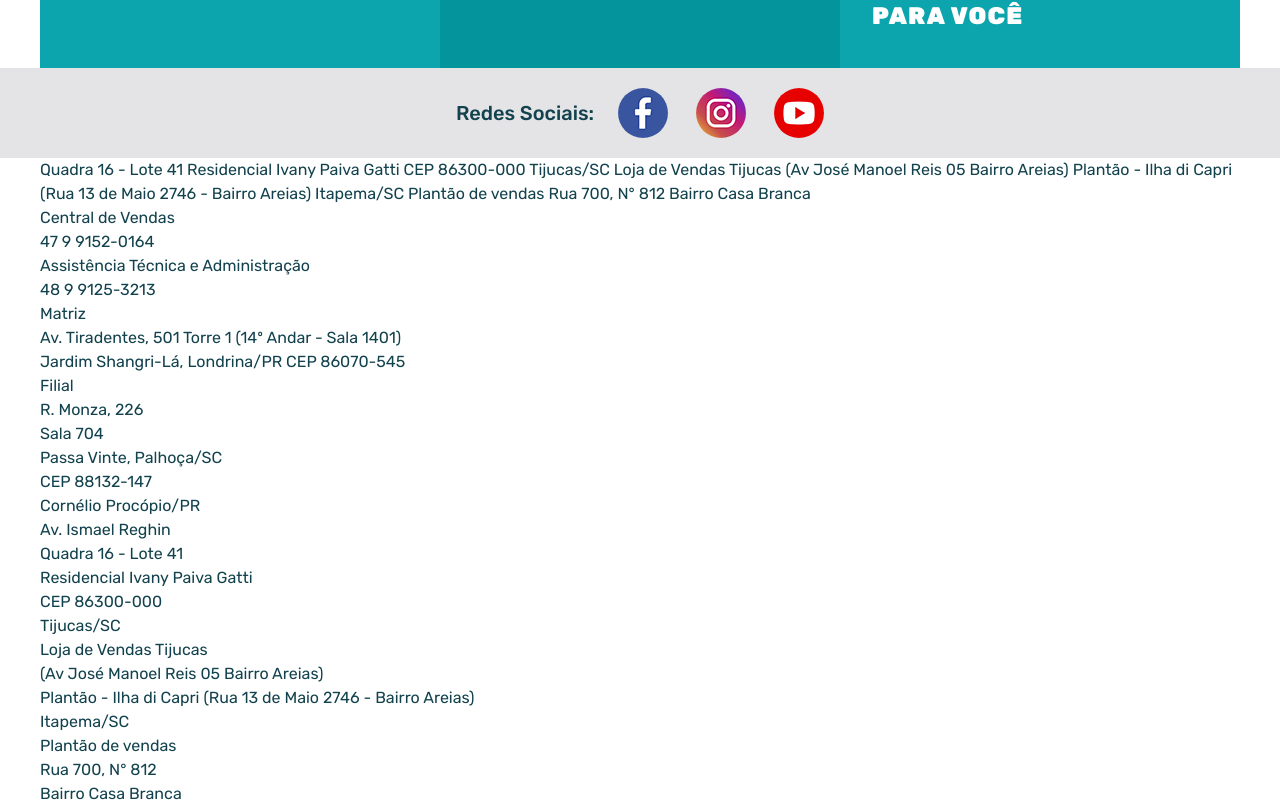
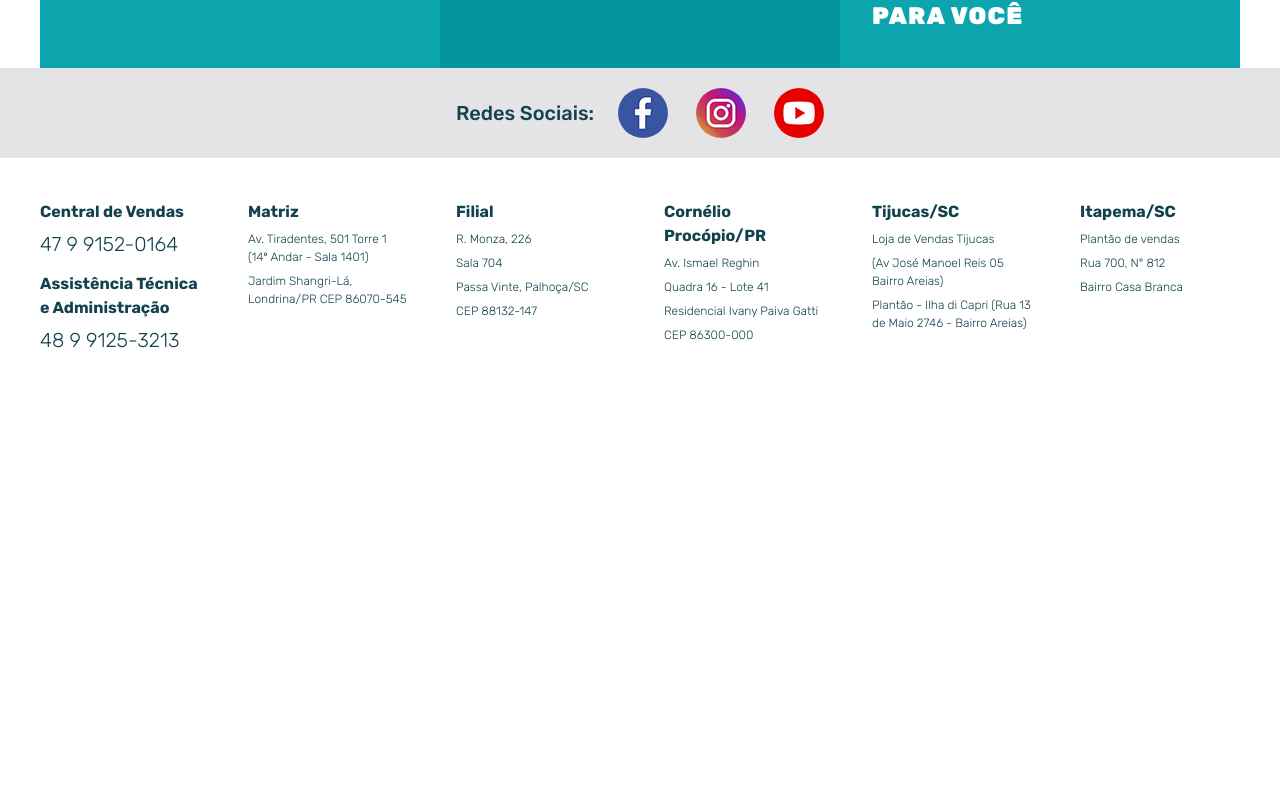
Before and after one commit to renzi-fidele-frontend/construtora-amc, a Next.js app: page / in a window 1280 px wide. Shown: the part 9012-9818 px from the top of the page. After the commit the page ends 9408 px from the top, so only its background shows below. Built offline with nearby package versions, Linux system fonts and the light colour scheme.

Commit message:
feat: Adicionando a seção contendo os dados de contato e finalizando a estrutura da versão desktop

```diff
--- a/components/layout/Footer.tsx
+++ b/components/layout/Footer.tsx
@@ -87,25 +87,25 @@ const Footer = () => {
          </div>
          {/* Última linha */}
          <Container>
-            <div>
-               Quadra 16 - Lote 41 Residencial Ivany Paiva Gatti CEP 86300-000 Tijucas/SC Loja de Vendas Tijucas (Av José Manoel Reis 05 Bairro
-               Areias) Plantão - Ilha di Capri (Rua 13 de Maio 2746 - Bairro Areias) Itapema/SC Plantão de vendas Rua 700, N° 812 Bairro Casa
-               Branca
-               <div>
+            <div className="flex flex-nowrap justify-between gap-12 py-10.5 text-[12px] font-light [&_h6]:text-base [&_h6]:font-bold [&_p]:mt-1.5 *:flex-1">
+               {/* Central de vendas e Assistência Técnica */}
+               <div className="[&_p]:text-xl">
                   <div>
                      <h6>Central de Vendas</h6>
                      <p>47 9 9152-0164</p>
                   </div>
-                  <div>
+                  <div className="mt-3.5">
                      <h6>Assistência Técnica e Administração</h6>
                      <p>48 9 9125-3213</p>
                   </div>
                </div>
+               {/* Matriz */}
                <div>
                   <h6>Matriz</h6>
                   <p>Av. Tiradentes, 501 Torre 1 (14º Andar - Sala 1401)</p>
                   <p>Jardim Shangri-Lá, Londrina/PR CEP 86070-545</p>
                </div>
+               {/* Filial */}
                <div>
                   <h6>Filial</h6>
                   <p>R. Monza, 226</p>
@@ -113,6 +113,7 @@ const Footer = () => {
                   <p>Passa Vinte, Palhoça/SC</p>
                   <p>CEP 88132-147</p>
                </div>
+               {/* Cornélio Procópio/PR */}
                <div>
                   <h6>Cornélio Procópio/PR</h6>
                   <p>Av. Ismael Reghin</p>
@@ -120,12 +121,14 @@ const Footer = () => {
                   <p>Residencial Ivany Paiva Gatti</p>
                   <p>CEP 86300-000</p>
                </div>
+               {/* Tijucas/SC */}
                <div>
                   <h6>Tijucas/SC</h6>
                   <p>Loja de Vendas Tijucas</p>
                   <p>(Av José Manoel Reis 05 Bairro Areias)</p>
                   <p>Plantão - Ilha di Capri (Rua 13 de Maio 2746 - Bairro Areias)</p>
                </div>
+               {/* Itapema/SC */}
                <div>
                   <h6>Itapema/SC</h6>
                   <p>Plantão de vendas</p>
```
